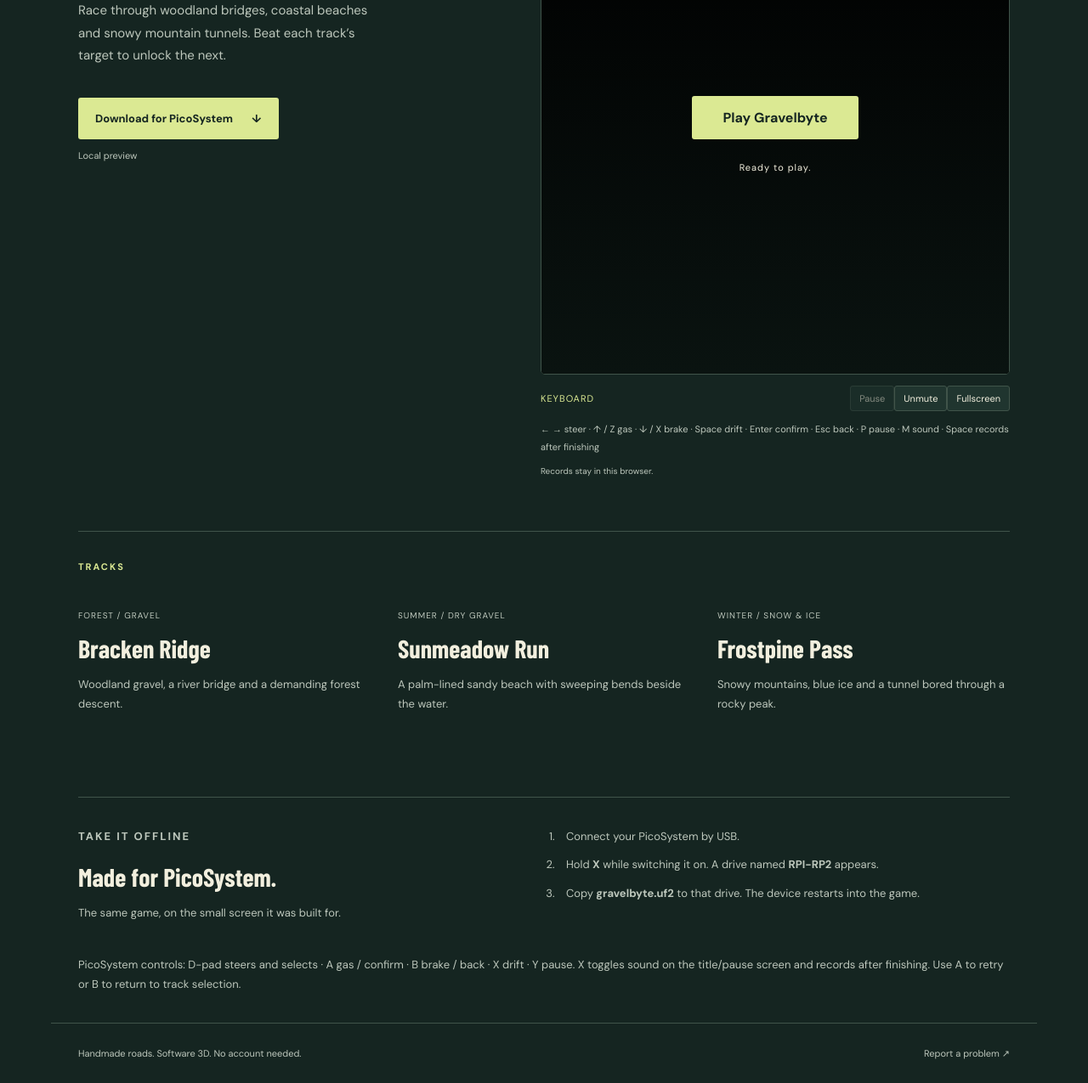
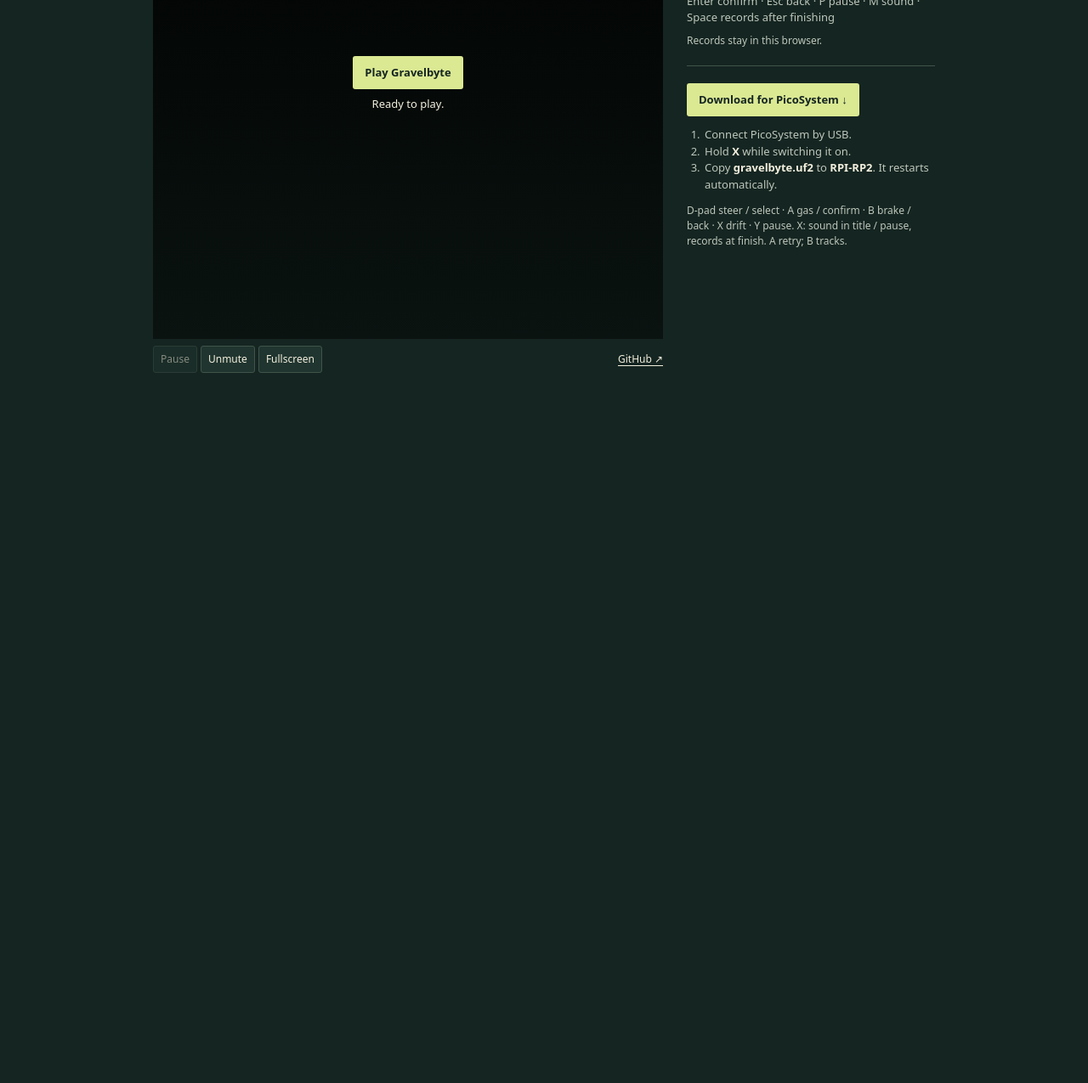
Before and after one commit to frostney/gravelbyte, a website with bundled scripts: page site/index.html in a window 1280 px wide. Shown: the part 281-1556 px from the top of the page at 85% size. After the commit the page ends 800 px from the top, so only its background shows below. Built offline with nearby package versions, Linux system fonts and the light colour scheme; no server answers; a web font is replaced by a local one.

Commit message:
style: simplify the game page to a compact play layout (#3)
* style: simplify the game page to a compact play layout

* fix: preserve square game proportions in fullscreen

```diff
--- a/site/app.js
+++ b/site/app.js
@@ -40,7 +40,7 @@
     gamepad:
       'D-pad / left stick steer · RT / A gas · LT / B brake · X drift · A confirm · B back · Start pause · X sound in title/pause or records after finishing',
     touch:
-      'Hold arrows to steer. Hold Gas, Brake or Drift to drive. Tap Go to confirm, Back to choose again, and Pause to stop.',
+      'Hold arrows to steer; Gas, Brake and Drift to drive. Go confirms; Back returns; Pause stops. Records shows splits after finishing.',
   };
   $('controls').textContent = hints[input];
 }
@@ -293,9 +293,3 @@
     'The game could not load. Please reload the page or download the PicoSystem version.';
   console.error(error);
 }
-fetch('version.json')
-  .then((r) => (r.ok ? r.json() : null))
-  .then((v) => {
-    if (v) $('version').textContent = `Build ${v.commit.slice(0, 7)} · Browser + PicoSystem`;
-  })
-  .catch(() => {});
--- a/site/index.html
+++ b/site/index.html
@@ -6,28 +6,13 @@
     <meta name="theme-color" content="#152521" />
     <meta
       name="description"
-      content="Three cars. Rally on PicoSystem and in your browser. Play Gravelbyte in your browser or take the rally onto PicoSystem."
+      content="Play Gravelbyte in your browser or download it for PicoSystem."
     />
     <title>Gravelbyte</title>
     <link rel="stylesheet" href="style.css" />
   </head>
   <body>
-    <header>
-      <a class="wordmark" href="./">GRAVELBYTE<span class="mark">///</span></a
-      ><a href="https://github.com/frostney/gravelbyte">Source ↗</a>
-    </header>
     <main>
-      <section class="intro">
-        <h1>Gravelbyte</h1>
-        <p>
-          Race through woodland bridges, coastal beaches and snowy mountain tunnels. Beat each
-          track’s target to unlock the next.
-        </p>
-        <a class="download" href="gravelbyte.uf2" download
-          >Download for PicoSystem <span>↓</span></a
-        >
-        <p class="version" id="version">Local preview</p>
-      </section>
       <section class="play" aria-label="Play Gravelbyte">
         <div id="stage" class="stage">
           <canvas
@@ -35,7 +20,7 @@
             width="120"
             height="120"
             tabindex="0"
-            aria-label="Gravelbyte rally game. Controls are listed below."
+            aria-label="Gravelbyte rally game. Controls are listed beside or below the game."
           ></canvas>
           <div id="start-overlay">
             <button id="play" disabled>Loading game…</button>
@@ -58,67 +43,39 @@
           </div>
         </div>
         <div class="toolbar">
-          <span id="input-label">Keyboard</span>
           <div>
             <button id="pause" disabled>Pause</button
             ><button id="mute" aria-pressed="false">Mute</button
             ><button id="fullscreen">Fullscreen</button>
           </div>
+          <a href="https://github.com/frostney/gravelbyte">GitHub ↗</a>
         </div>
+      </section>
+      <aside aria-label="Instructions">
+        <section aria-labelledby="controls-heading">
+          <h2 id="controls-heading"><span id="input-label">Keyboard</span> controls</h2>
           <p id="controls" class="controls">
             ← → steer · ↑ / Z gas · ↓ / X brake · Space drift · Enter confirm · Esc back · P pause
           </p>
           <p id="save-status" role="status" class="save-status">Records stay in this browser.</p>
         </section>
-      <section class="courses">
-        <p class="eyebrow">TRACKS</p>
-        <div class="course-grid">
-          <article>
-            <span>FOREST / GRAVEL</span>
-            <h2>Bracken Ridge</h2>
-            <p>Woodland gravel, a river bridge and a demanding forest descent.</p>
-          </article>
-          <article>
-            <span>SUMMER / DRY GRAVEL</span>
-            <h2>Sunmeadow Run</h2>
-            <p>A palm-lined sandy beach with sweeping bends beside the water.</p>
-          </article>
-          <article>
-            <span>WINTER / SNOW & ICE</span>
-            <h2>Frostpine Pass</h2>
-            <p>Snowy mountains, blue ice and a tunnel bored through a rocky peak.</p>
-          </article>
-        </div>
-      </section>
-      <section class="install">
-        <div>
-          <p class="eyebrow">TAKE IT OFFLINE</p>
-          <h2>Made for PicoSystem.</h2>
-          <p>The same game, on the small screen it was built for.</p>
-        </div>
+        <section class="install" aria-label="PicoSystem download and setup">
+          <a class="download" href="gravelbyte.uf2" download>Download for PicoSystem ↓</a>
           <ol>
-          <li>Connect your PicoSystem by USB.</li>
+            <li>Connect PicoSystem by USB.</li>
+            <li>Hold <strong>X</strong> while switching it on.</li>
             <li>
-            Hold <strong>X</strong> while switching it on. A drive named
-            <strong>RPI-RP2</strong> appears.
-          </li>
-          <li>
-            Copy <strong>gravelbyte.uf2</strong> to that drive. The device restarts into the game.
+              Copy <strong>gravelbyte.uf2</strong> to <strong>RPI-RP2</strong>. It restarts
+              automatically.
             </li>
           </ol>
           <p class="device-controls">
-          PicoSystem controls: D-pad steers and selects · A gas / confirm · B brake / back · X drift
-          · Y pause. X toggles sound on the title/pause screen and records after finishing. Use A to
-          retry or B to return to track selection.
+            D-pad steer / select · A gas / confirm · B brake / back · X drift · Y pause. X: sound in
+            title / pause, records at finish. A retry; B tracks.
           </p>
         </section>
+      </aside>
     </main>
-    <footer>
-      Handmade roads. Software 3D. No account needed.<a
-        href="https://github.com/frostney/gravelbyte/issues"
-        >Report a problem ↗</a
-      >
-    </footer>
     <script type="module" src="app.js"></script>
   </body>
 </html>
--- a/site/style.css
+++ b/site/style.css
@@ -1,4 +1,3 @@
-@import url('https://fonts.googleapis.com/css2?family=Barlow+Condensed:wght@600;700;800&family=DM+Sans:wght@400;500;600;700&display=swap');
 :root {
   color-scheme: dark;
   --bg: #152521;
@@ -7,7 +6,9 @@
   --muted: #bdc7bc;
   --lime: #dbe993;
   --line: #40544a;
-  font-family: 'DM Sans', system-ui, sans-serif;
+  font:
+    13px / 1.5 system-ui,
+    sans-serif;
   background: var(--bg);
   color: var(--ink);
 }
@@ -17,13 +18,16 @@
 body {
   margin: 0;
 }
+a {
+  color: var(--ink);
+  text-underline-offset: 3px;
+}
+a:hover {
+  color: var(--lime);
+}
 button,
 a {
   -webkit-tap-highlight-color: transparent;
-}
-a {
-  color: inherit;
-  text-decoration: none;
 }
 button {
   font: inherit;
@@ -32,15 +36,15 @@
   border: 1px solid var(--line);
   background: var(--panel);
   border-radius: 3px;
-  padding: 9px 13px;
+  padding: 8px 10px;
 }
 button:hover {
   border-color: var(--lime);
 }
 button:focus-visible,
 a:focus-visible {
-  outline: 3px solid var(--lime);
-  outline-offset: 4px;
+  outline: 2px solid var(--lime);
+  outline-offset: 3px;
 }
 button:disabled {
   opacity: 0.5;
@@ -49,91 +53,26 @@
 [hidden] {
   display: none !important;
 }
-header,
-main,
-footer {
-  max-width: 1160px;
+main {
+  --game-size: min(600px, 100svh - 80px, 100vw - 368px);
+  display: grid;
+  grid-template-columns: var(--game-size) 292px;
+  align-items: center;
+  align-content: center;
+  gap: 28px;
+  width: fit-content;
+  min-height: 100svh;
   margin: auto;
+  padding: 16px 24px;
 }
-header {
-  height: 102px;
-  display: flex;
-  justify-content: space-between;
-  align-items: center;
-  padding: 0 32px;
-  border-bottom: 1px solid var(--line);
-}
-header > a:last-child {
-  font-size: 13px;
-  color: var(--muted);
-}
-.wordmark {
-  font:
-    800 28px 'Barlow Condensed',
-    sans-serif;
-  letter-spacing: 1px;
-}
-.mark {
-  color: var(--lime);
-  margin-left: 12px;
-}
-main {
-  display: grid;
-  grid-template-columns: 1fr 1.15fr;
-  gap: 64px;
-  padding: 68px 32px 0;
-}
-.eyebrow {
-  font-size: 11px;
-  font-weight: 700;
-  letter-spacing: 2px;
-  color: var(--lime);
-  margin: 0 0 18px;
-}
-h1 {
-  font:
-    800 clamp(64px, 7vw, 94px)/0.92 'Barlow Condensed',
-    sans-serif;
-  text-transform: uppercase;
-  letter-spacing: -1px;
-  margin: 0 0 28px;
-}
-h1 em {
-  color: var(--lime);
-  font-style: normal;
-}
-.intro > p:not(.eyebrow):not(.version) {
-  max-width: 350px;
-  line-height: 1.75;
-  color: var(--muted);
-  font-size: 15px;
-}
-.download {
-  display: inline-flex;
-  gap: 22px;
-  justify-content: space-between;
-  padding: 16px 20px;
-  background: var(--lime);
-  color: var(--bg);
-  font-size: 13px;
-  font-weight: 700;
-  margin-top: 22px;
-  border-radius: 3px;
-}
-.version {
-  font-size: 11px;
-  color: var(--muted);
-  margin-top: 12px;
-}
-.play {
+.play,
+aside {
   min-width: 0;
 }
 .stage {
   position: relative;
   aspect-ratio: 1;
   background: #0b1512;
-  border: 1px solid var(--line);
-  border-radius: 5px;
   overflow: hidden;
 }
 canvas {
@@ -141,6 +80,7 @@
   height: 100%;
   display: block;
   image-rendering: pixelated;
+  object-fit: contain;
   outline: none;
   touch-action: none;
 }
@@ -155,111 +95,87 @@
   flex-direction: column;
   align-items: center;
   justify-content: center;
-  gap: 14px;
+  gap: 8px;
 }
-#start-overlay > p {
-  font-size: 11px;
-  letter-spacing: 1px;
-}
-#start-overlay > button {
+#start-overlay > button,
+.download {
   background: var(--lime);
   color: var(--bg);
-  padding: 15px 36px;
   border: 0;
-  font-weight: 700;
+  border-radius: 3px;
+  font-weight: 600;
+  padding: 10px 14px;
 }
 #load-status {
   max-width: 85%;
   text-align: center;
-  line-height: 1.6;
 }
 .toolbar {
   display: flex;
   align-items: center;
   justify-content: space-between;
   gap: 8px;
-  margin-top: 13px;
+  margin-top: 8px;
 }
-.toolbar > span {
-  font-size: 11px;
-  color: var(--lime);
-  text-transform: uppercase;
-  letter-spacing: 1px;
+.toolbar > div {
+  display: flex;
+  gap: 4px;
 }
 .toolbar button {
-  font-size: 11px;
-  padding: 7px 10px;
+  font-size: 12px;
+  padding: 6px 8px;
 }
-.controls {
-  font-size: 11px;
-  line-height: 1.9;
+.toolbar a {
+  white-space: nowrap;
+  font-size: 12px;
+}
+h2 {
+  font-size: 13px;
+  font-weight: 600;
+  margin: 0 0 8px;
+}
+#input-label {
+  text-transform: capitalize;
+}
+p {
+  margin: 0;
+}
+.controls,
+.device-controls,
+ol {
   color: var(--muted);
-  min-height: 42px;
 }
 .save-status {
-  font-size: 10px;
   color: var(--muted);
-  margin-bottom: 0;
-}
-.courses {
-  grid-column: 1/-1;
-  border-top: 1px solid var(--line);
-  padding-top: 34px;
-}
-.course-grid {
-  display: grid;
-  grid-template-columns: repeat(3, 1fr);
-  gap: 32px;
-}
-.course-grid article {
-  padding: 20px 0;
-}
-.course-grid span {
-  font-size: 10px;
-  letter-spacing: 1px;
-  color: var(--muted);
-}
-h2 {
-  font:
-    700 30px 'Barlow Condensed',
-    sans-serif;
-  margin: 12px 0;
-}
-.course-grid p,
-.install p,
-.install li {
-  font-size: 13px;
-  line-height: 1.8;
-  color: var(--muted);
+  font-size: 12px;
+  margin-top: 8px;
 }
 .install {
-  grid-column: 1/-1;
-  display: grid;
-  grid-template-columns: 1fr 1.15fr;
-  gap: 24px 64px;
   border-top: 1px solid var(--line);
-  padding: 34px 0;
+  margin-top: 20px;
+  padding-top: 20px;
 }
-.install ol {
-  margin: 0;
-  padding-left: 20px;
+.download {
+  display: inline-block;
+  text-decoration: none;
 }
-.install li {
-  padding-left: 10px;
-  margin-bottom: 10px;
+.download:hover {
+  color: var(--bg);
+  background: #e8f2b9;
+}
+ol {
+  margin: 12px 0;
+  padding-left: 19px;
+}
+li {
+  padding-left: 2px;
+}
+strong {
+  font-weight: 600;
+  color: var(--ink);
 }
 .device-controls {
-  grid-column: 1/-1;
-  margin: 0;
-}
-footer {
-  border-top: 1px solid var(--line);
-  padding: 28px 32px;
-  display: flex;
-  justify-content: space-between;
-  gap: 20px;
-  color: var(--muted);
-  font-size: 11px;
+  font-size: 12px;
 }
 #touch {
   position: absolute;
@@ -311,81 +227,56 @@
 .stage:fullscreen::backdrop {
   background: #0b1512;
 }
-@media (max-width: 800px) {
-  header {
-    height: 76px;
-    padding: 0 22px;
-  }
+
+@media (max-width: 700px) and (orientation: portrait), (max-width: 640px) {
   main {
-    grid-template-columns: 1fr;
-    gap: 36px;
-    padding: 34px 22px 0;
-  }
-  .intro {
-    display: grid;
-    grid-template-columns: 1fr 1fr;
-    column-gap: 20px;
-  }
-  .intro .eyebrow {
-    grid-column: 1/-1;
-  }
-  h1 {
-    font-size: 60px;
-    margin-bottom: 0;
-  }
-  .intro > p:not(.eyebrow):not(.version) {
-    font-size: 13px;
-    margin: 0;
-  }
-  .download {
-    grid-column: 1/-1;
-    justify-self: start;
-  }
-  .intro .version {
-    grid-column: 1/-1;
+    grid-template-columns: minmax(0, 1fr);
+    width: min(100%, 454px);
+    gap: 8px;
+    padding: 8px;
   }
   .play {
-    max-width: 540px;
-    width: 100%;
+    width: min(100%, max(280px, 100svh - 390px));
     justify-self: center;
   }
-  .course-grid {
-    gap: 20px;
+  h2 {
+    margin-bottom: 4px;
   }
-  .course-grid h2 {
-    font-size: 26px;
+  .save-status {
+    margin-top: 4px;
   }
   .install {
-    grid-template-columns: 1fr;
-    gap: 12px;
+    margin-top: 8px;
+    padding-top: 8px;
   }
-  footer {
-    padding: 24px 22px;
+  ol {
+    margin: 8px 0;
   }
 }
-@media (max-width: 480px) {
-  .intro {
-    display: block;
+@media (min-width: 641px) and (max-height: 500px) and (orientation: landscape) {
+  main {
+    --game-size: min(100svh - 68px, 100vw - 336px);
+    grid-template-columns: var(--game-size) minmax(0, 292px);
+    gap: 16px;
+    padding: 8px 14px;
   }
-  .intro > p:not(.eyebrow):not(.version) {
-    margin-top: 20px;
+  .install {
+    margin-top: 10px;
+    padding-top: 10px;
   }
-  .intro .version {
-    margin-top: 10px;
+  h2 {
+    margin-bottom: 4px;
   }
-  .course-grid {
-    grid-template-columns: 1fr;
-    gap: 0;
+  ol {
+    margin: 8px 0;
   }
-  .course-grid article {
-    border-bottom: 1px solid var(--line);
+}
+@media (pointer: coarse) {
+  .toolbar button {
+    min-height: 44px;
   }
-  .course-grid article:last-child {
-    border: 0;
-  }
-  .toolbar button {
-    padding: 7px;
-  }
+}
+@media (max-width: 480px), (max-height: 500px) {
   .pedals {
     gap: 4px;
     right: 5px;
@@ -398,12 +289,4 @@
     min-width: 44px;
     padding: 8px;
   }
-  footer {
-    flex-direction: column;
-  }
 }
-@media (prefers-reduced-motion: reduce) {
-  * {
-    scroll-behavior: auto;
-  }
-}
```
Also changed, not shown: tests/web/game.spec.js (+39 -0 lines), .agent/HANDOFF.md. Lines whose indentation alone changed are shown as unchanged.
